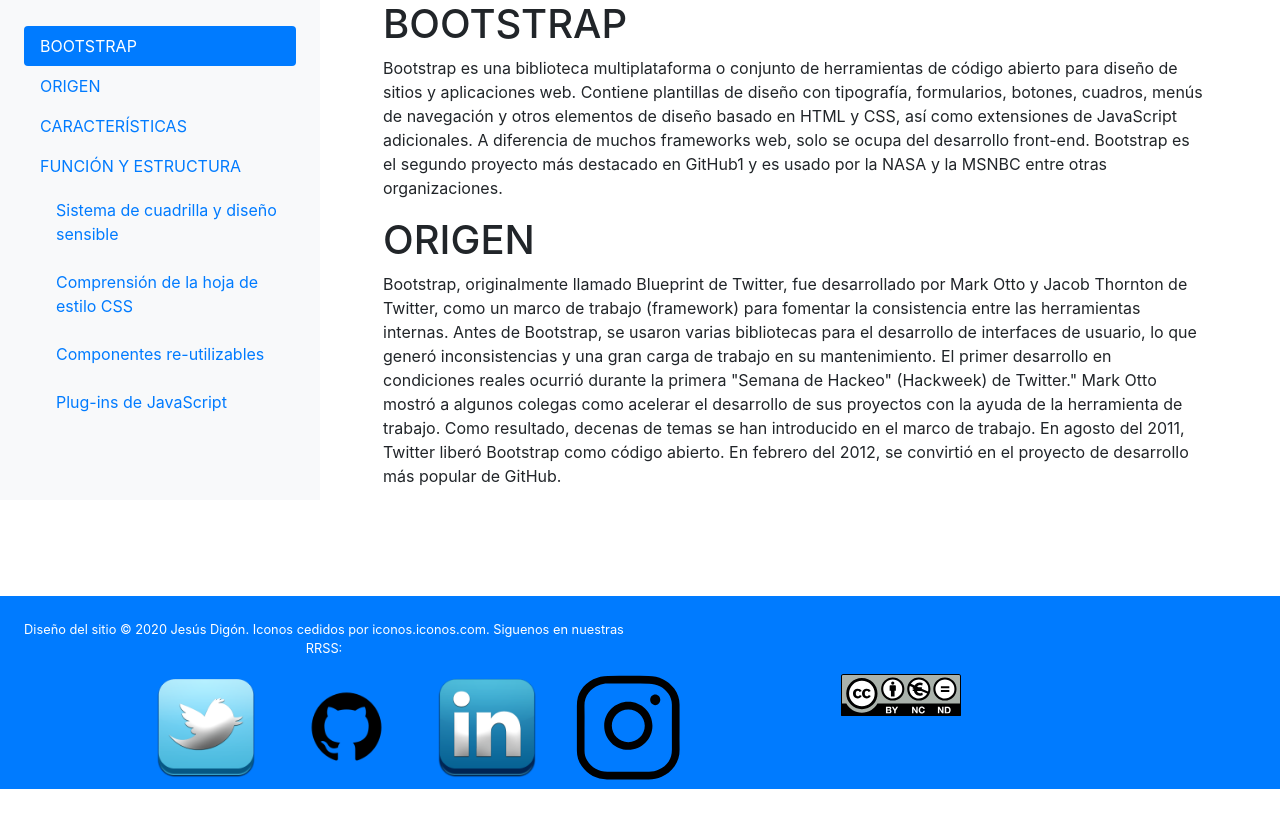
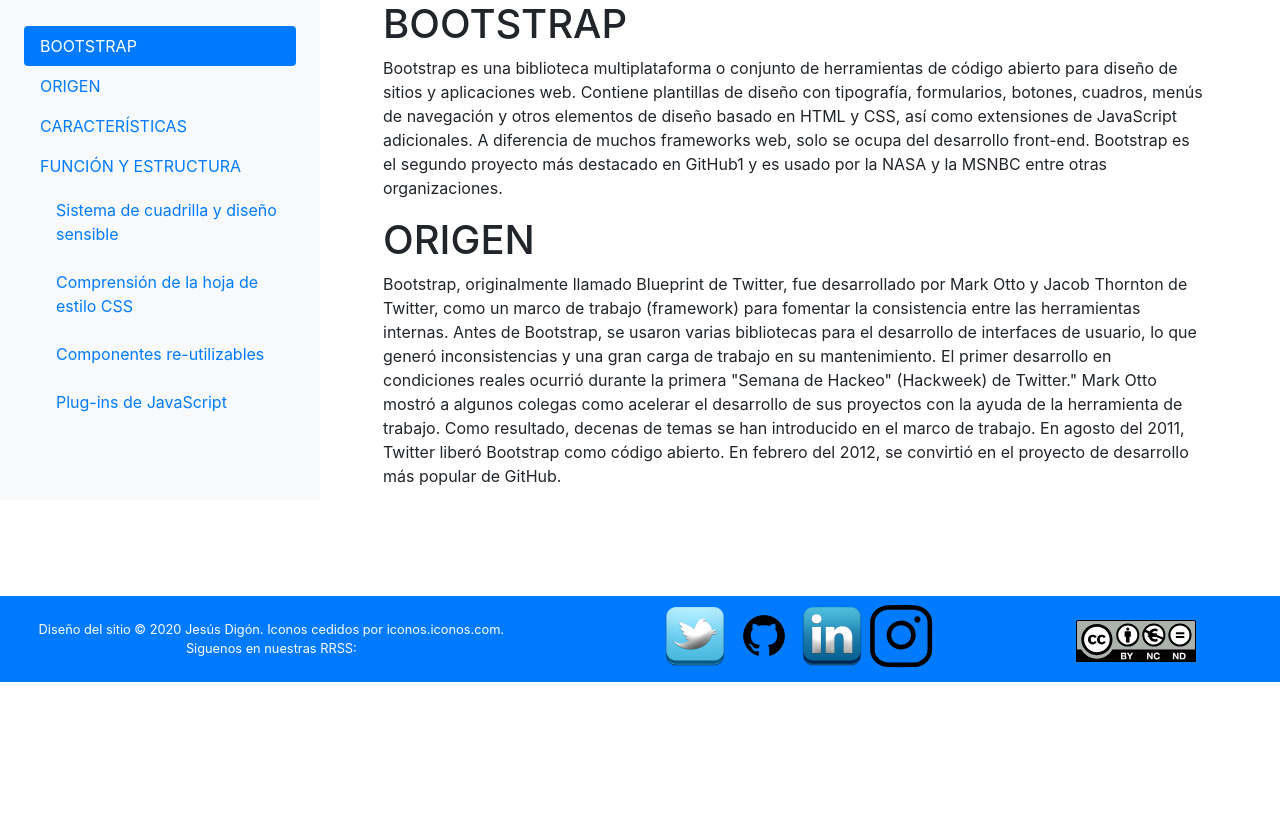
Before and after one commit to JesusDigon/proyectoBootstrap, a PHP site: page / in a window 1280 px wide. Shown: the part 446-1274 px from the top of the page. Run offline with PHP 8.4, Linux system fonts and the light colour scheme.

Commit message:
ultimos changes

```diff
--- a/css/1.css
+++ b/css/1.css
@@ -21,3 +21,6 @@ body .carousel-control-prev {
 body .rrss:hover {
   filter: contrast(25%);
 }
+.rrss{
+  width: 4em;
+}
--- a/index.html
+++ b/index.html
@@ -194,19 +194,19 @@
 
     <!-- Pie de página -->
     <footer class="row bg-primary  mt-5 p-2 ">
-      <p class="text-center text-white small col-sm-6 mt-3">Diseño del sitio © 2020 Jesús Digón. Iconos cedidos por
+      <p class="text-center text-white small col-md-5 mt-3">Diseño del sitio © 2020 Jesús Digón. Iconos cedidos por
         iconos.iconos.com. Siguenos en nuestras RRSS: </p>
-      <div class="col-5-sm text-center">
-        <a href="http://www.twitter.com"><img class="col-2 rrss embed-responsive-item"
+      <div class="col-md-5 text-center">
+        <a href="http://www.twitter.com"><img class=" rrss embed-responsive-item"
             src="iconos/social_Twitter_2755.png"></a>
-        <a href="http://www.github.com"><img class="col-2 rrss embed-responsive-item"
+        <a href="http://www.github.com"><img class=" rrss embed-responsive-item"
             src="iconos/Github_icon-icons.com_49946.png"></a>
-        <a href="http://www.linkedin.com"><img class="col-2 rrss embed-responsive-item"
+        <a href="http://www.linkedin.com"><img class=" rrss embed-responsive-item"
             src="iconos/sociallinkedin_member_2751.png"></a>
-        <a href="http://www.instagram.com"><img class="col-2 rrss embed-responsive-item"
+        <a href="http://www.instagram.com"><img class=" rrss embed-responsive-item"
             src="iconos/instagram_f_icon-icons.com_65485.svg"></a>
       </div>
-      <div class="col-md-1 col-sm-3 col-4 text-center ">
+      <div class="col-md-1   text-center mt-3">
         <img class="embed-responsive-item" src="iconos/by-nc-nd.eu.svg">
       </div>
     </footer>
--- a/jquery/funciones.js
+++ b/jquery/funciones.js
@@ -32,8 +32,8 @@ $(document).ready(function () {
 });
 
 $(document).ready(function () {
-  var NombresValidos=[];
-  $("a").each(function(){
+  var NombresValidos = [];
+  $("a").each(function () {
     NombresValidos.push($(this).text());
   });
   $("#textoAbuscar").autocomplete({
```
Also changed, not shown: badges.html (+7 -7 lines), formulario.html (+7 -7 lines), pagination.html (+7 -7 lines).
